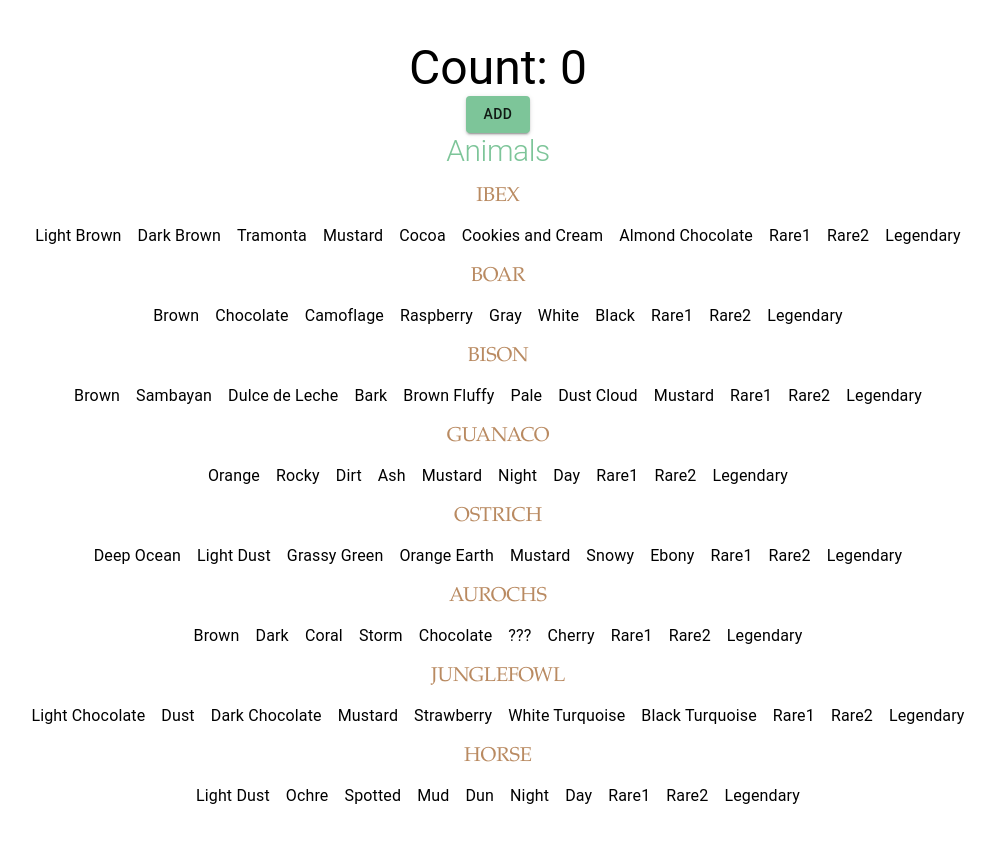
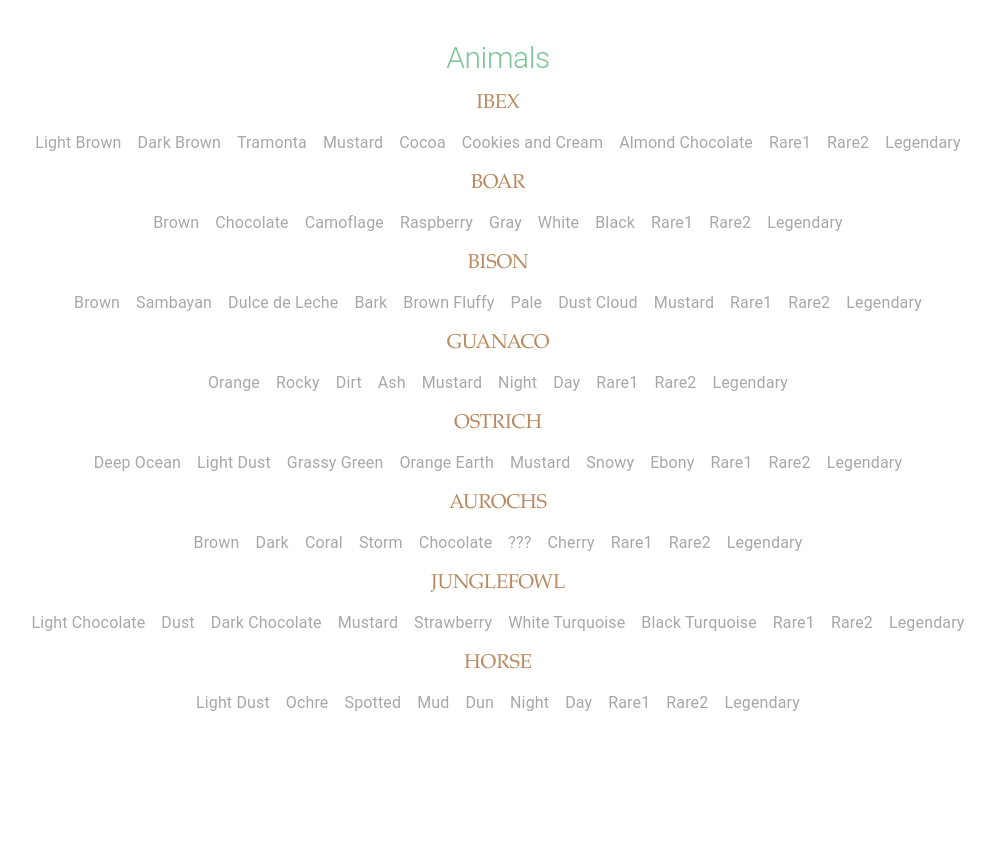
Before and after one commit to piratemermaid/roots-of-pacha-tracker, a React (Vite) app: page / in a window 1280 px wide. Shown: the top 842 px of the page, without its empty margins (142-1137 px from the left). After the commit the page ends 800 px from the top, so only its background shows below. Built offline with nearby package versions, Linux system fonts and the light colour scheme.

Commit message:
Add user animal colors in store

```diff
--- a/src/App.tsx
+++ b/src/App.tsx
@@ -1,23 +1,13 @@
-import { Button, Grid, ThemeProvider, Typography } from '@mui/material';
+import { Grid, ThemeProvider, Typography } from '@mui/material';
 
 import Animal from './components/Animal';
 import ANIMALS from './data/animals';
 import theme from './theme';
-import { useStore } from './store';
 import './App.css';
 
 function App() {
-  const count = useStore((state) => state.count);
-  const incrementCount = useStore((state) => state.incrementCount);
-
   return (
     <ThemeProvider theme={theme}>
-      <Typography variant="h3">Count: {count}</Typography>
-      <Button variant="contained" onClick={incrementCount}>
-        Add
-      </Button>
-
-      <br />
       <Typography variant="h1">Animals</Typography>
       <Grid container direction="column">
         {ANIMALS.map((animal) => {
--- a/src/components/Animal.tsx
+++ b/src/components/Animal.tsx
@@ -1,21 +1,47 @@
 import { Grid, Typography } from '@mui/material';
 
+import { useStore } from '../store';
 import type { Animal } from '../types/animal';
 
 type Props = { animal: Animal };
 
 export default function Animal({ animal }: Props) {
+  const userAnimalColors = useStore(
+    (state) => state.userAnimalColors[animal.name]
+  );
+  const addUserAnimalColor = useStore((state) => state.addUserAnimalColor);
+  const removeUserAnimalColor = useStore(
+    (state) => state.removeUserAnimalColor
+  );
+
   return (
     <>
       <Grid item sx={{ m: 2 }}>
         <Typography variant="h2">{animal.name}</Typography>
       </Grid>
       <Grid container spacing={2} justifyContent="center">
-        {animal.colors.map((color) => (
-          <Grid item key={color}>
-            <Typography variant="body1">{color}</Typography>
-          </Grid>
-        ))}
+        {animal.colors.map((color) => {
+          const userHasColor = userAnimalColors.includes(color);
+
+          return (
+            <Grid item key={color}>
+              <Typography
+                variant="body1"
+                onClick={() =>
+                  !userHasColor
+                    ? addUserAnimalColor(animal.name, color)
+                    : removeUserAnimalColor(animal.name, color)
+                }
+                sx={{
+                  cursor: 'pointer',
+                  color: !userHasColor ? '#a8a8a7' : '#383838',
+                }}
+              >
+                {color}
+              </Typography>
+            </Grid>
+          );
+        })}
       </Grid>
     </>
   );
--- a/src/store.ts
+++ b/src/store.ts
@@ -1,19 +1,48 @@
 import { create } from 'zustand';
 import { persist } from 'zustand/middleware';
 
+import type { AnimalName } from './types/animal';
+
 type State = {
-  count: number;
-  incrementCount: () => void;
+  userAnimalColors: Record<AnimalName, string[]>;
+  addUserAnimalColor: (animal: AnimalName, color: string) => void;
+  removeUserAnimalColor: (animal: AnimalName, color: string) => void;
 };
 
 export const useStore = create<State, [['zustand/persist', State]]>(
   persist(
     (set, get) => ({
-      count: 0,
-      incrementCount: () => set({ count: get().count + 1 }),
+      userAnimalColors: {
+        Ibex: [],
+        Boar: [],
+        Bison: [],
+        Guanaco: [],
+        Ostrich: [],
+        Aurochs: [],
+        Junglefowl: [],
+        Horse: [],
+      },
+      addUserAnimalColor: (animal, color) => {
+        const userAnimalColors = get().userAnimalColors;
+        const currentColors = userAnimalColors[animal];
+
+        userAnimalColors[animal] = [...currentColors, color];
+
+        return set({ userAnimalColors });
+      },
+      removeUserAnimalColor: (animal, color) => {
+        const userAnimalColors = get().userAnimalColors;
+        const currentColors = userAnimalColors[animal];
+
+        userAnimalColors[animal] = currentColors.filter(
+          (userColor) => userColor !== color
+        );
+
+        return set({ userAnimalColors });
+      },
     }),
     {
-      name: 'count',
+      name: 'userAnimals',
     }
   )
 );
--- a/src/theme.ts
+++ b/src/theme.ts
@@ -12,7 +12,7 @@ const theme = createTheme({
       main: '#b98a61',
     },
     action: {
-      disabled: '#c4b09f',
+      disabled: '#a8a8a7',
     },
   },
 
@@ -25,6 +25,7 @@ const theme = createTheme({
       fontFamily: 'Garamond',
       color: '#b98a61',
     },
+    body1: { color: '#383838' },
   },
 });
 
```
